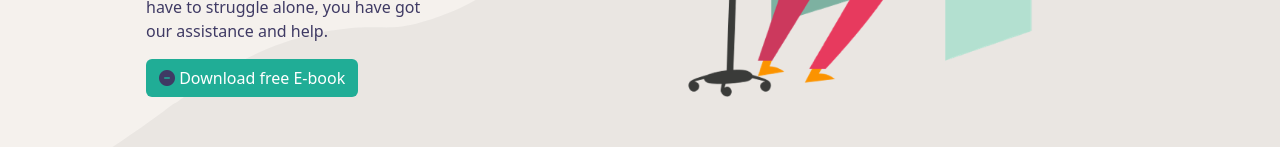
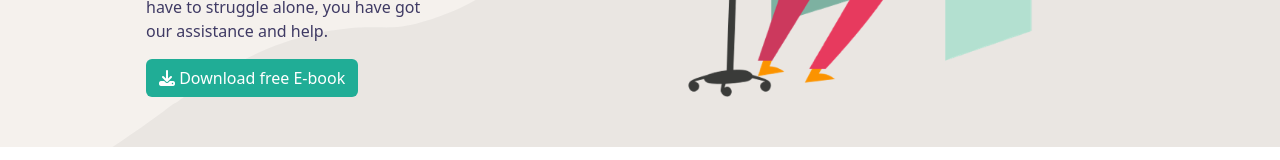
Before and after one commit to VincenzoDiMasi/proj-html-vuejs, a Vue app: page / in a window 1280 px wide. Shown: the part 453-613 px from the top of the page. Built offline with nearby package versions, Linux system fonts and the light colour scheme.

Commit message:
Adj jumbotron button

```diff
--- a/src/components/JumbotronHeader.vue
+++ b/src/components/JumbotronHeader.vue
@@ -9,7 +9,7 @@ export default {
                 {
                     title: 'Complete Your Dreams in Javas Programming',
                     text: 'Learn any coding program in distance and for a responsable fee. You do not have to struggle alone, you have got our assistance and help.',
-                    button: '<i class="fa-solid fa-circle-minus"></i> Download free E-book',
+                    button: '<i class="fa-solid fa-download text-white"></i> Download free E-book',
                     id: 1
                 },
 
```
